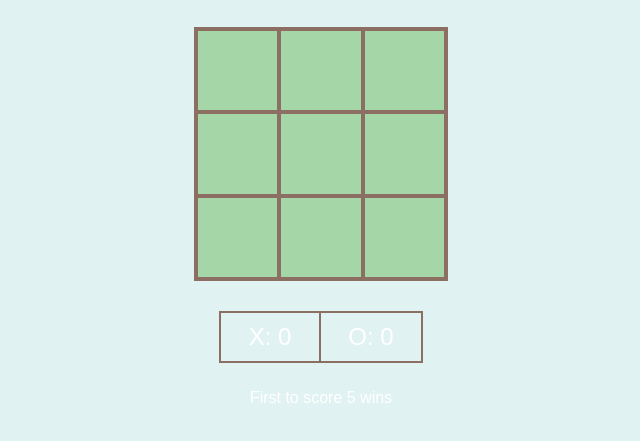
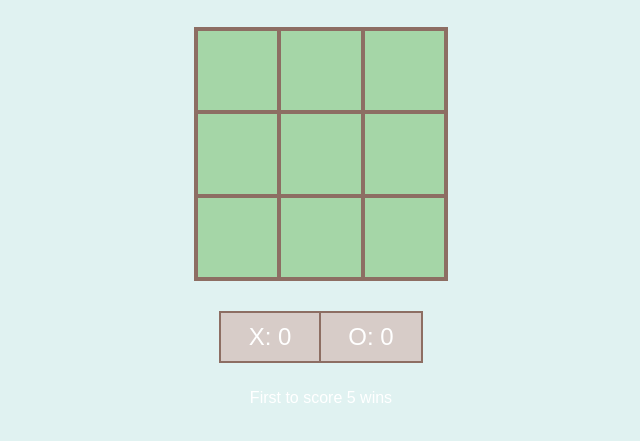
Before and after one commit to Bakirath-shabnam/tic-tac-toe-with-scores-, a plain HTML site: page index.html in a window 1280 px wide. Shown: the part 145-586 px from the top of the page, without its empty margins (319-959 px from the left). Drawn offline with Linux system fonts and the light colour scheme.

Commit message:
Update styles.css

```diff
--- a/styles.css
+++ b/styles.css
@@ -60,6 +60,7 @@ body {
     width: 200px;
     border: 2px solid #8d6e63;
     margin-bottom: 10px;
+    background-color: #d7ccc8; /* Earthy brownish-grey background */
 }
 
 .score-box {
```
